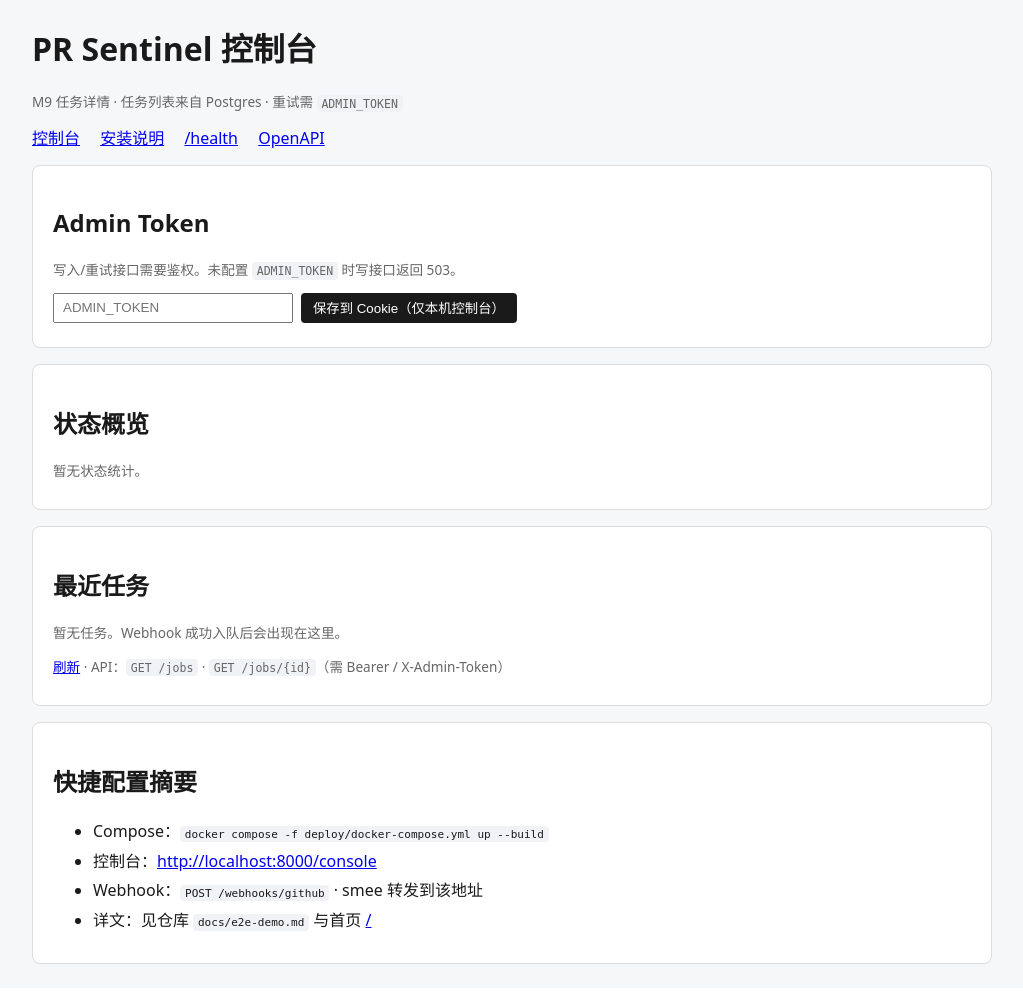
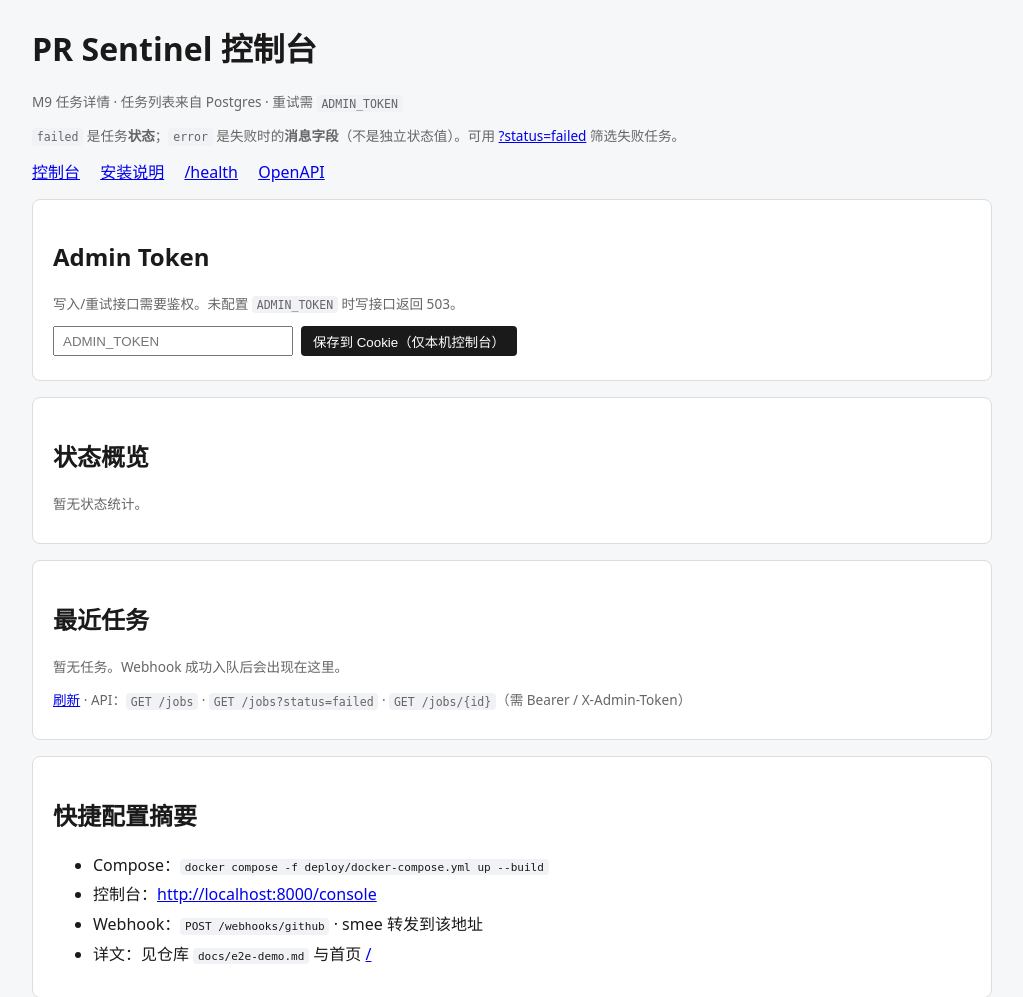
Before and after one commit to lljk8187-coder/pr-sentinel, a FastAPI app: page /console in a window 1280 px wide. Shown: the top 997 px of the page, without its empty margins (128-1151 px from the left). Before the commit the page ends 964 px from the top, so only its background shows below. Run offline with FastAPI, Linux system fonts and the light colour scheme.

Commit message:
feat(m20): minimal console ops UX — failed highlight, error truncate, status filter
- Highlight failed rows (tr.row-failed) and truncate error with title hover
- Clarify failed (status) vs error (message field); overview links to ?status=
- Optional status filter on /console and GET /jobs via list_jobs(status=)

```diff
--- a/apps/api/main.py
+++ b/apps/api/main.py
@@ -207,9 +207,17 @@ async def install_page(request: Request) -> HTMLResponse:
 @app.get("/console", response_class=HTMLResponse)
 async def console_page(request: Request) -> HTMLResponse:
     settings = get_settings()
+    raw_status = request.query_params.get("status")
+    status_filter = raw_status.strip() if isinstance(raw_status, str) and raw_status.strip() else None
     jobs: list[dict[str, Any]] = []
+    overview_jobs: list[dict[str, Any]] = []
     try:
-        jobs = await list_jobs(settings.database_url, limit=50)
+        jobs = await list_jobs(settings.database_url, limit=50, status=status_filter)
+        # Overview counts from recent unfiltered list so status links stay useful
+        if status_filter:
+            overview_jobs = await list_jobs(settings.database_url, limit=50)
+        else:
+            overview_jobs = jobs
     except Exception:
         logger.exception("list_jobs for console failed")
     admin_token = request.cookies.get("pr_sentinel_admin_token") or ""
@@ -218,7 +226,7 @@ async def console_page(request: Request) -> HTMLResponse:
         flash = {"kind": "ok", "message": request.query_params.get("ok")}
     if request.query_params.get("err"):
         flash = {"kind": "err", "message": request.query_params.get("err")}
-    status_counts = aggregate_status_counts(jobs)
+    status_counts = aggregate_status_counts(overview_jobs)
     return templates.TemplateResponse(
         request,
         "console.html",
@@ -227,6 +235,7 @@ async def console_page(request: Request) -> HTMLResponse:
             "admin_token": admin_token,
             "flash": flash,
             "status_counts": status_counts,
+            "status_filter": status_filter,
         },
     )
 
@@ -303,11 +312,17 @@ async def get_jobs(
     authorization: str | None = Header(default=None),
     x_admin_token: str | None = Header(default=None, alias="X-Admin-Token"),
     limit: int = 50,
+    status: str | None = None,
 ) -> dict[str, Any]:
     settings = get_settings()
     require_admin(settings, authorization=authorization, x_admin_token=x_admin_token)
-    jobs = await list_jobs(settings.database_url, limit=min(max(limit, 1), 200))
-    return {"jobs": jobs, "count": len(jobs)}
+    status_filter = status.strip() if isinstance(status, str) and status.strip() else None
+    jobs = await list_jobs(
+        settings.database_url,
+        limit=min(max(limit, 1), 200),
+        status=status_filter,
+    )
+    return {"jobs": jobs, "count": len(jobs), "status": status_filter}
 
 
 @app.get("/jobs/{job_id}")
--- a/apps/api/templates/console.html
+++ b/apps/api/templates/console.html
@@ -17,10 +17,19 @@
     .status-running { color: #0b5fff; }
     .status-success { color: #0a7a2f; }
     .status-failed { color: #b00020; font-weight: 600; }
+    tr.row-failed { background: #fde8ea; }
+    tr.row-failed:hover { background: #fcd4d8; }
     code, pre { background: #f0f2f5; border-radius: 4px; }
     code { padding: 0.1rem 0.3rem; font-size: 0.85em; }
     pre { padding: 0.75rem; overflow-x: auto; font-size: 0.8rem; }
     .err { color: #b00020; font-size: 0.85em; }
+    .err-truncate {
+      max-width: 22rem;
+      overflow: hidden;
+      text-overflow: ellipsis;
+      white-space: nowrap;
+      cursor: help;
+    }
     .muted { color: #666; font-size: 0.85rem; }
     .token-row { display: flex; gap: 0.5rem; flex-wrap: wrap; align-items: center; margin: 0.5rem 0; }
     input[type=password], input[type=text] { padding: 0.35rem 0.5rem; min-width: 220px; }
@@ -30,11 +39,15 @@
     .flash-ok { background: #e6f6ea; border: 1px solid #8fd19e; }
     .flash-err { background: #fde8ea; border: 1px solid #f0a0a8; }
     ul.steps li { margin: 0.35rem 0; }
+    a.status-link { text-decoration: none; margin-right: 1rem; }
+    a.status-link:hover { text-decoration: underline; }
+    a.status-link.active { text-decoration: underline; font-weight: 700; }
   </style>
 </head>
 <body>
   <h1>PR Sentinel 控制台</h1>
   <p class="muted">M9 任务详情 · 任务列表来自 Postgres · 重试需 <code>ADMIN_TOKEN</code></p>
+  <p class="muted"><code>failed</code> 是任务<strong>状态</strong>；<code>error</code> 是失败时的<strong>消息字段</strong>（不是独立状态值）。可用 <a href="/console?status=failed">?status=failed</a> 筛选失败任务。</p>
   <nav>
     <a href="/console">控制台</a>
     <a href="/">安装说明</a>
@@ -59,20 +72,21 @@
     <h2>状态概览</h2>
     {% if status_counts %}
     <p>
+      <a href="/console" class="status-link{% if not status_filter %} active{% endif %}">全部</a>
       {% for status, n in status_counts.items() %}
-      <span class="status-{{ status }}" style="margin-right:1rem"><strong>{{ status }}</strong>: {{ n }}</span>
+      <a href="/console?status={{ status }}" class="status-link status-{{ status }}{% if status_filter == status %} active{% endif %}"><strong>{{ status }}</strong>: {{ n }}</a>
       {% endfor %}
     </p>
-    <p class="muted">按当前列表任务聚合 · 进程内计数见 <code>GET /metrics</code>（需 ADMIN_TOKEN）</p>
+    <p class="muted">按最近任务聚合 · 点击状态可筛选 · 进程内计数见 <code>GET /metrics</code>（需 ADMIN_TOKEN）</p>
     {% else %}
     <p class="muted">暂无状态统计。</p>
     {% endif %}
   </div>
 
   <div class="card">
-    <h2>最近任务</h2>
+    <h2>最近任务{% if status_filter %} <span class="muted">· 筛选 status=<code>{{ status_filter }}</code></span>{% endif %}</h2>
     {% if not jobs %}
-    <p class="muted">暂无任务。Webhook 成功入队后会出现在这里。</p>
+    <p class="muted">{% if status_filter %}当前筛选下暂无任务。<a href="/console">清除筛选</a>{% else %}暂无任务。Webhook 成功入队后会出现在这里。{% endif %}</p>
     {% else %}
     <table>
       <thead>
@@ -87,8 +101,8 @@
       </thead>
       <tbody>
         {% for j in jobs %}
-        <tr>
-          <td class="status-{{ j.status }}">{{ j.status }}{% if j.error %}<div class="err">{{ j.error }}</div>{% endif %}</td>
+        <tr{% if j.status == 'failed' %} class="row-failed"{% endif %}>
+          <td class="status-{{ j.status }}">{{ j.status }}{% if j.error %}<div class="err err-truncate" title="{{ j.error }}">{{ j.error|truncate(80, True, '…') }}</div>{% endif %}</td>
           <td><a href="/console/jobs/{{ j.id }}">{{ j.owner }}/{{ j.repo }} #{{ j.pr }}</a></td>
           <td><code>{{ (j.sha or '')[:12] }}</code></td>
           <td><code>{{ (j.delivery_id or '')[:16] }}</code></td>
@@ -105,7 +119,7 @@
       </tbody>
     </table>
     {% endif %}
-    <p class="muted"><a href="/console">刷新</a> · API：<code>GET /jobs</code> · <code>GET /jobs/{id}</code>（需 Bearer / X-Admin-Token）</p>
+    <p class="muted"><a href="/console{% if status_filter %}?status={{ status_filter }}{% endif %}">刷新</a> · API：<code>GET /jobs</code> · <code>GET /jobs?status=failed</code> · <code>GET /jobs/{id}</code>（需 Bearer / X-Admin-Token）</p>
   </div>
 
   <div class="card">
--- a/packages/common/job_store.py
+++ b/packages/common/job_store.py
@@ -231,19 +231,41 @@ async def resolve_job(database_url: str, id_or_delivery: str) -> dict[str, Any]
         await conn.close()
 
 
-async def list_jobs(database_url: str, *, limit: int = 50) -> list[dict[str, Any]]:
+async def list_jobs(
+    database_url: str,
+    *,
+    limit: int = 50,
+    status: str | None = None,
+) -> list[dict[str, Any]]:
+    """List recent jobs; optional ``status`` filters ``WHERE status = $status``."""
     conn = await _connect(database_url)
     try:
-        rows = await conn.fetch(
-            """
-            SELECT id, delivery_id, owner, repo, pr, sha, status, error,
-                   arq_job_id, created_at
-            FROM jobs
-            ORDER BY created_at DESC
-            LIMIT $1
-            """,
-            max(0, limit),
-        )
+        lim = max(0, limit)
+        status_filter = status.strip() if isinstance(status, str) and status.strip() else None
+        if status_filter:
+            rows = await conn.fetch(
+                """
+                SELECT id, delivery_id, owner, repo, pr, sha, status, error,
+                       arq_job_id, created_at
+                FROM jobs
+                WHERE status = $1
+                ORDER BY created_at DESC
+                LIMIT $2
+                """,
+                status_filter,
+                lim,
+            )
+        else:
+            rows = await conn.fetch(
+                """
+                SELECT id, delivery_id, owner, repo, pr, sha, status, error,
+                       arq_job_id, created_at
+                FROM jobs
+                ORDER BY created_at DESC
+                LIMIT $1
+                """,
+                lim,
+            )
         out: list[dict[str, Any]] = []
         for row in rows:
             out.append(_public_view(_row_to_record(row)))
```
Also changed, not shown: tests/test_m20_console_ops.py (added, +139 -0 lines).
